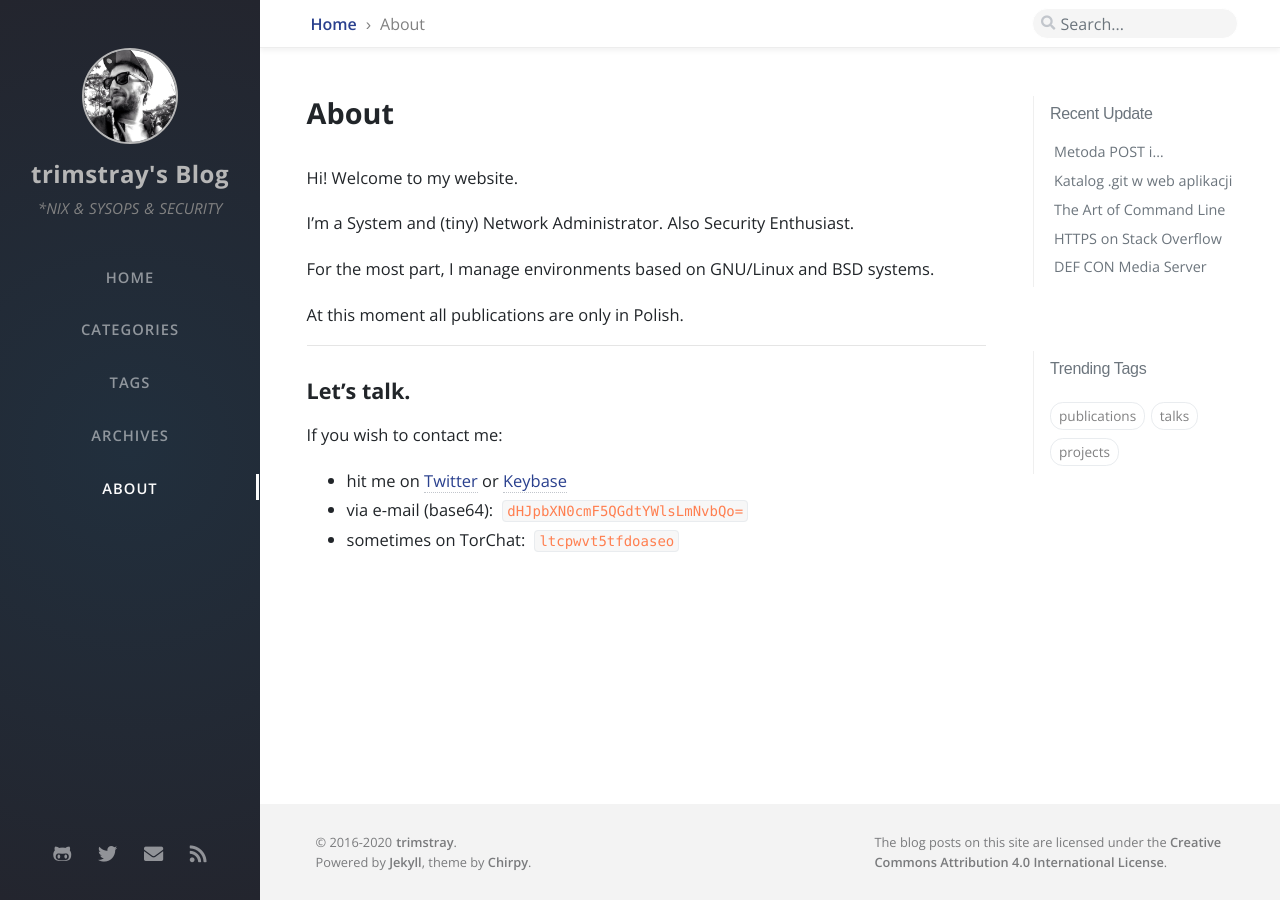
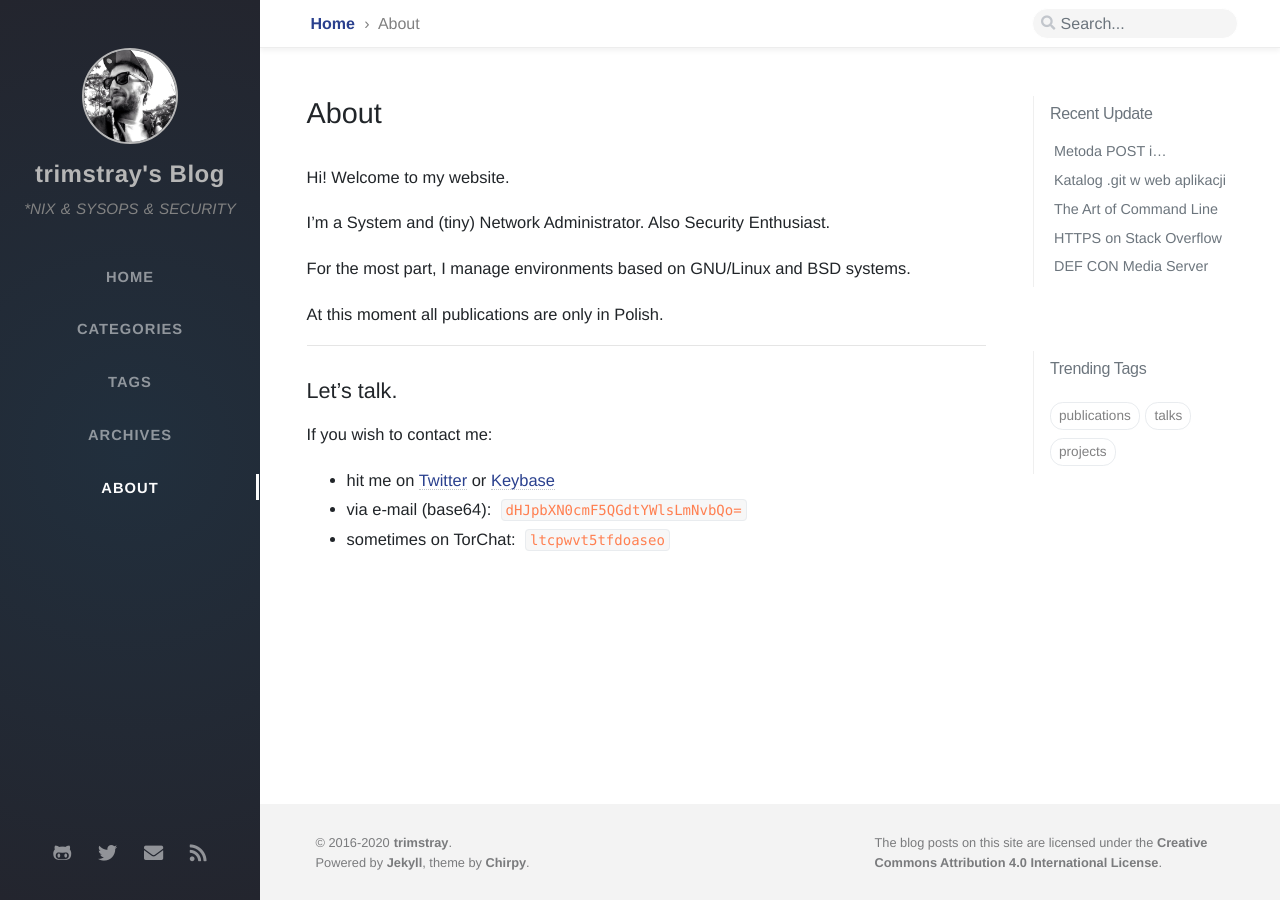
Before and after one commit to adityavs/trimstray.github.io, a Jekyll site: the page built from tabs/about.md, in a window 1280 px wide. Built offline with Jekyll 4.4.1, drawn with Linux system fonts in a browser that asks for light colours; nearby versions of some CDN libraries; some web fonts are replaced; comment, search, counter and statistics services are not loaded.

Commit message:
fix fonts - signed-off-by: trimstray <trimstray@gmail.com>

```diff
--- a/_includes/head.html
+++ b/_includes/head.html
@@ -25,9 +25,6 @@
   <!-- google fonts -->
   <link rel="preconnect" href="https://fonts.gstatic.com" crossorigin="anonymous">
   <link rel="dns-prefetch" href="https://fonts.gstatic.com">
-
-  <!-- <link href="https://fonts.googleapis.com/css?family=Merriweather:400,400i,700,700i&display=swap&subset=latin-ext" rel="stylesheet"> -->
-  <link href="https://fonts.googleapis.com/css?family=Open+Sans:400,400i,600,700&display=swap&subset=latin-ext" rel="stylesheet">
 
   <!-- ga -->
   {% if jekyll.environment == 'production' %}
--- a/assets/css/main.scss
+++ b/assets/css/main.scss
@@ -28,7 +28,7 @@ body {
   -webkit-font-smoothing: antialiased;
   /* font-family: 'Source Sans Pro', 'Microsoft Yahei', sans-serif; */
   /* font-family: Geneva, Arial, Helvetica, sans-serif; */
-  font-family: 'Open Sans', sans-serif;
+  font-family: 'Helvetica Neue',Helvetica,Arial,'Microsoft YaHei',sans-serif;
 }
 
 /*--- sidebar layout ---*/
@@ -574,12 +574,12 @@ footer .license a {
 
 h1 {
   font-size: 1.8rem;
-  font-weight: 700;
+  font-weight: 400;
 }
 
 h2 {
   font-size: 1.35rem;
-  font-weight: 700;
+  font-weight: 400;
 }
 
 h3 {
```
